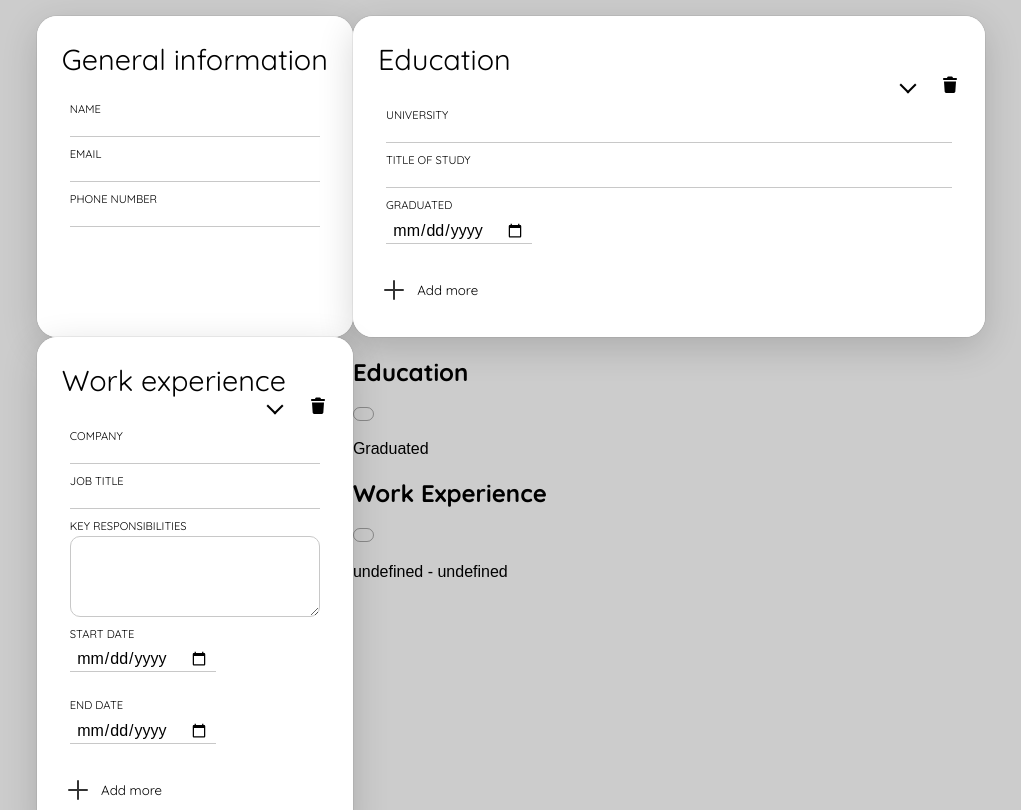
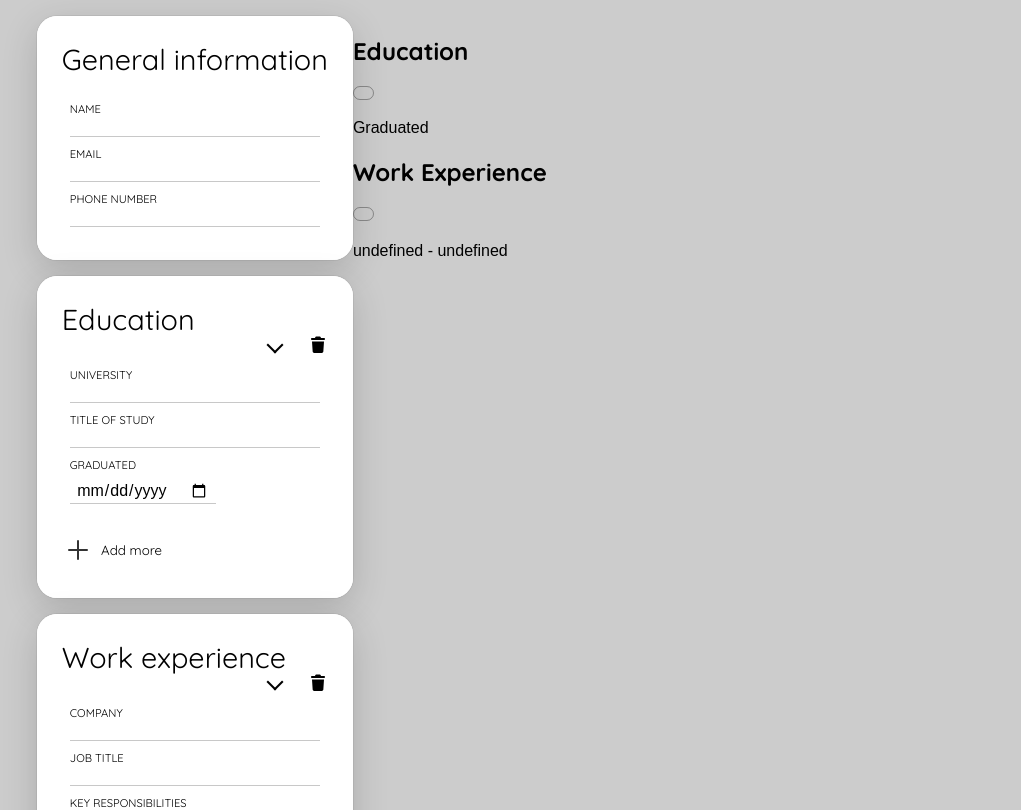
Before and after one commit to lucyleggett/odin-cv-builder, a React (Vite) app: page / in a window 1280 px wide. Shown: the top 810 px of the page, without its empty margins (129-1150 px from the left). Built offline with nearby package versions, Linux system fonts and the light colour scheme; a web font is replaced by a local one.

Commit message:
Wrap Fieldsets in form element within Accordion

```diff
--- a/src/components/Accordion.jsx
+++ b/src/components/Accordion.jsx
@@ -10,7 +10,7 @@ export default function Accordion({
   setWorkSections,
 }) {
   return (
-    <>
+    <form action="get">
       <Fieldset
         heading="General information"
         inputEleObj={contactObj}
@@ -32,6 +32,6 @@ export default function Accordion({
         sections={workSections}
         setSections={setWorkSections}
       />
-    </>
+    </form>
   );
 }
```
